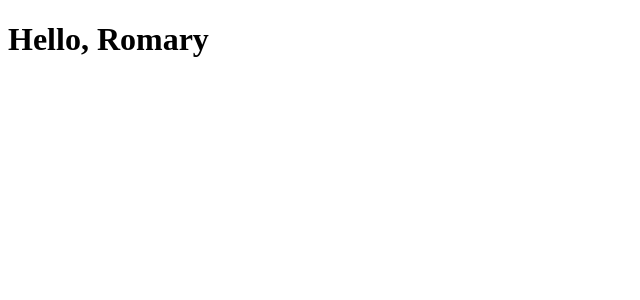
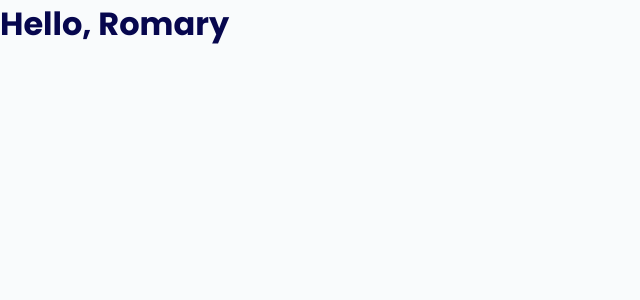
Before and after one commit to jjromary/TRACTIAN_Landing_Page, a React (Vite) app: page / in a window 1280 px wide. Shown: the top 300 px of the page, without its empty margins (0-640 px from the left). Built offline with nearby package versions, Linux system fonts and the light colour scheme.

Commit message:
add styled-components and global styles

```diff
--- a/index.html
+++ b/index.html
@@ -1,7 +1,13 @@
 <!DOCTYPE html>
 <html lang="en">
   <head>
+    <link rel="preconnect" href="https://fonts.googleapis.com" />
+    <link rel="preconnect" href="https://fonts.gstatic.com" crossorigin />
     <meta charset="UTF-8" />
+    <link
+      href="https://fonts.googleapis.com/css2?family=Poppins:wght@400;700&display=swap"
+      rel="stylesheet"
+    />
     <link rel="icon" type="image/svg+xml" href="/vite.svg" />
     <meta name="viewport" content="width=device-width, initial-scale=1.0" />
     <title>TRACTIAN</title>
--- a/package.json
+++ b/package.json
@@ -10,11 +10,13 @@
   },
   "dependencies": {
     "react": "^18.2.0",
-    "react-dom": "^18.2.0"
+    "react-dom": "^18.2.0",
+    "styled-components": "^5.3.6"
   },
   "devDependencies": {
     "@types/react": "^18.0.24",
     "@types/react-dom": "^18.0.8",
+    "@types/styled-components": "^5.1.26",
     "@vitejs/plugin-react": "^2.2.0",
     "typescript": "^4.6.4",
     "vite": "^3.2.3"
--- a/src/App.tsx
+++ b/src/App.tsx
@@ -1,7 +1,14 @@
+import { ThemeProvider } from "styled-components";
+import { GlobalStyles } from "./Styles/Global";
+import { defaultTheme } from "./Styles/Themes/Default";
 
 export function App() {
 
   return (
-    <h1>Hello, Romary</h1>
+    <ThemeProvider theme={defaultTheme}>
+      <GlobalStyles />
+      <h1>Hello, Romary</h1>
+
+    </ThemeProvider>
   )
 }
--- /dev/null
+++ b/src/Styles/Global.ts
@@ -0,0 +1,20 @@
+import { createGlobalStyle } from "styled-components";
+
+export const GlobalStyles = createGlobalStyle`
+
+    * {
+        margin: 0;
+        padding: 0;
+        box-sizing: border-box;
+    }
+
+    body {
+        background-color: ${(props) => props.theme["background-default"]};
+        color: ${(props) => props.theme["base-text"]};
+        -webkit-font-smoothing: antialiased;
+    }
+
+    body, input, text-area, button {
+        font: 400 1rem Poppins, sans-serif;
+    }
+`;
--- /dev/null
+++ b/src/Styles/Themes/Default.ts
@@ -0,0 +1,7 @@
+export const defaultTheme = {
+  "blue-brand": "#1D4ED8",
+  "base-text": "#07074E",
+  "base-button": "#3DCC84",
+  "background-default": "#F9FBFC",
+  "base-white": "#FFFFFF",
+} as const;
```
Also changed, not shown: src/@Types/styled.d.ts (added, +8 -0 lines), 2 other files (tests, documents, lock files or other folders).
